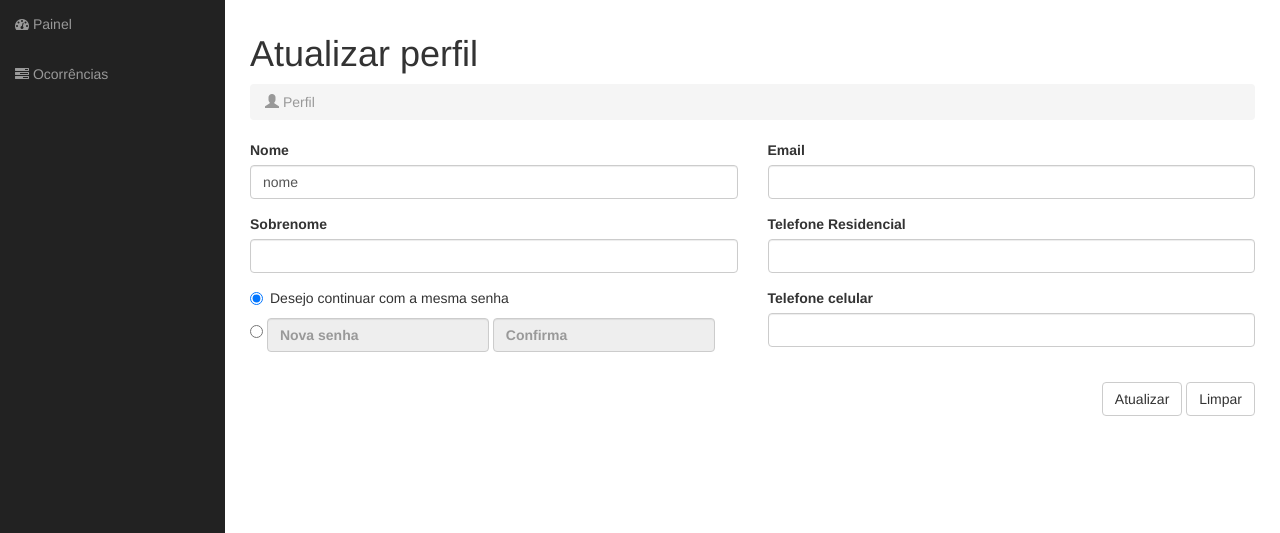
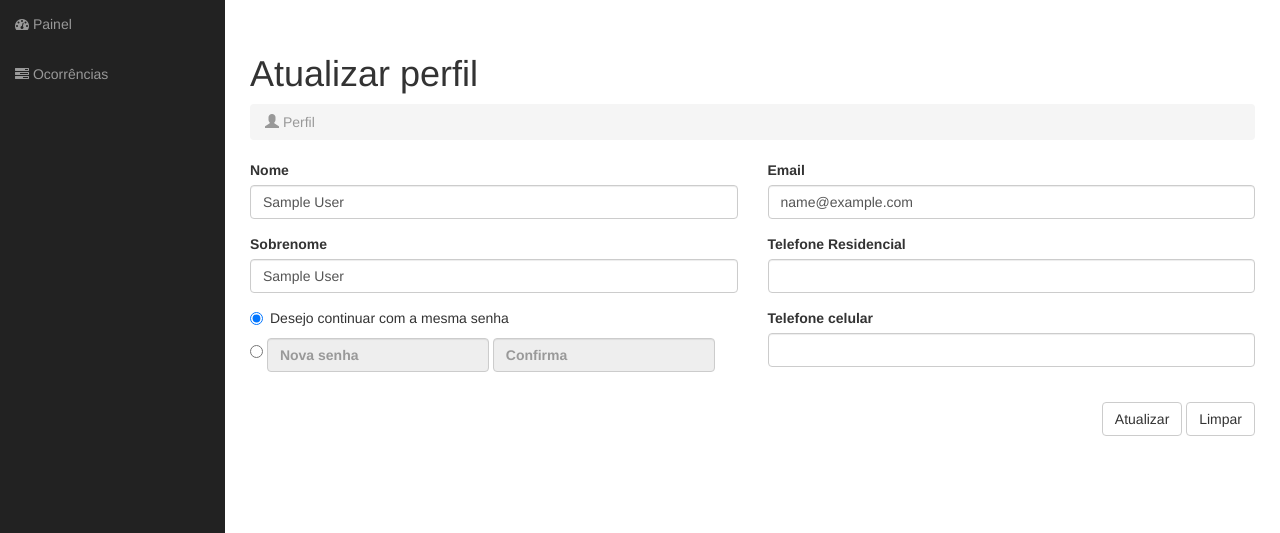
Before and after one commit to alexandredoria/restart, a PHP site: page /perfil.php in a window 1280 px wide. Shown: the part 51-584 px from the top of the page. Run offline with PHP 8.4, Linux system fonts and the light colour scheme; the visitor is signed in with stand-in values (Sample User, id 1); grey boxes labelled with a size stand in for pictures from a placeholder-image service; some libraries are stand-ins or nearby versions.

Commit message:
obterDados com sucesso / Nova senha dando erro

```diff
--- a/classes/usuario.class.php
+++ b/classes/usuario.class.php
@@ -113,7 +113,7 @@ class Usuario extends DB {
 					    <div class='modal-content panel-danger'>
 					      <div class='modal-header panel-heading'>
 					        <button type='button' class='close' data-dismiss='modal' aria-hidden='true'>&times;</button>
-					        <h4 class='modal-title' id='modal_cadUsuarioLabel'>Não foi possível remover o usuário</h4>
+					        <h4 class='modal-title' id='modal_cadUsuarioLabel'>Não foi possível atualizar o seu perfil</h4>
 					      </div>
 					      <div class='modal-body'>
 					        <p>Lembre-se: seu nome de login deve ser único.</p>
@@ -293,7 +293,7 @@ class Usuario extends DB {
 	 * @return string $string Valor obtido
 	 */
 	public function obterDados($campo, $matricula) {
-		if ($result = $this->db->query("SELECT '$campo' FROM usuario WHERE matricula = '$matricula'")) {
+		if ($result = $this->db->query("SELECT `$campo` FROM usuario WHERE matricula = '$matricula'")) {
 			if ($result->num_rows) {
 				while ($string = $result->fetch_array()){
 					$valor = $string[$campo];
--- a/perfil.php
+++ b/perfil.php
@@ -1,4 +1,4 @@
-
+''
 <?php
   session_start();
   if (empty($_SESSION)) {
@@ -26,7 +26,14 @@
         $nome   = $_POST['nome'];
         $sobrenome   = $_POST['sobrenome'];
         $email    = $_POST['email'];
-        $senha    = $_POST['senha'];
+
+        if ($_POST['senha'] == "semsenha") {
+          $senha    = $_POST['antigasenha'];
+        } else if ($_POST['senha'] == "comsenha"){
+            $senha    = $_POST['novasenha'];
+            $senha = ((strlen($senha) != 60) && (strlen($senha) != 0)) ? criptografar_senha($senha) : $senha ;
+        }
+
         $telefone_residencial    = $_POST['telefone_residencial'];
         $telefone_celular    = $_POST['telefone_celular'];
 
@@ -36,7 +43,6 @@
         // Verifica se será realizado um CADASTRO ou EDIÇÃO
         if ($_POST['acao'] == 'atualiza') {
 
-          $senha = ((strlen($senha) != 60) && (strlen($senha) != 0)) ? criptografar_senha($senha) : $senha ;
           $editUser = new Usuario;
           $editUser->editarUsuario($_SESSION['matricula'], $nome, $sobrenome, $email, $senha, $telefone_residencial, $telefone_celular);
           unset($editUser);
@@ -69,10 +75,11 @@
             </div>
             <div class="form-group">
               <label>Sobrenome</label>
-              <input class="form-control" id="sobrenome" name="sobrenome" value ="" required autocomplete="off">
+              <input class="form-control" id="sobrenome" name="sobrenome" value ="<?php echo $user->obterDados('sobrenome', $_SESSION['matricula']);?>" required autocomplete="off">
             </div>
             <div class="radio">
                 <input type="radio" name="senha" id="senha" value="semsenha" onClick="Disab(this.value)" checked>
+                <input type="hidden" id="antigasenha" name="antigasenha" value="<?php echo $user->obterDados('senha', $_SESSION['matricula']);?>">
                 <label> Desejo continuar com a mesma senha</label>
             </div>
 
@@ -83,9 +90,9 @@
                     <input type="radio" name="senha" id="senha" value="comsenha"  onClick="Disab(this.value)">
 
                   <label class="sr-only" for="exampleInputPassword2">Nova senha</label>
-                  <input class="form-control" type="password" maxlength="10" id="novasenha" placeholder="Nova senha" name="senha" required autocomplete="off">
+                  <input class="form-control" type="password" maxlength="10" id="novasenha" placeholder="Nova senha" name="novasenha" required autocomplete="off">
                   <label class="sr-only" for="exampleInputPassword2">Confirma</label>
-                  <input class="form-control" type="password" maxlength="10" placeholder="Confirma"  onChange="checkPasswordMatch();" id="confirma" name="confirmsenha" required autocomplete="off">
+                  <input class="form-control" type="password" maxlength="10" placeholder="Confirma" id="confirma" name="confirmsenha" required autocomplete="off">
 
                 </label>
                 </div>
@@ -100,15 +107,15 @@
 
             <div class="form-group">
               <label>Email</label>
-              <input type="email" class="form-control" id="email" name="email" required autocomplete="off">
+              <input type="email" class="form-control" id="email" name="email" value="<?php echo $user->obterDados('email', $_SESSION['matricula']);?>" required autocomplete="off">
             </div>
             <div class="form-group">
               <label>Telefone Residencial</label>
-              <input class="form-control" type="text" id="telefone_residencial" name="telefone_residencial" data-mask="(99) 9999-9999" required autocomplete="off">
+              <input class="form-control" type="text" id="telefone_residencial" name="telefone_residencial" value="<?php echo $user->obterDados('telefone_residencial', $_SESSION['matricula']);?>" data-mask="(99) 9999-9999" required autocomplete="off">
             </div>
             <div class="form-group">
               <label>Telefone celular</label>
-              <input class="form-control" type="text" id="telefone_celular" name="telefone_celular" data-mask="(99) 9999-9999" required autocomplete="off">
+              <input class="form-control" type="text" id="telefone_celular" name="telefone_celular" value="<?php echo $user->obterDados('telefone_celular', $_SESSION['matricula']);?>" data-mask="(99) 9999-9999" required autocomplete="off">
             </div>
 
             <div class="form-group" align="right"><br>
```
